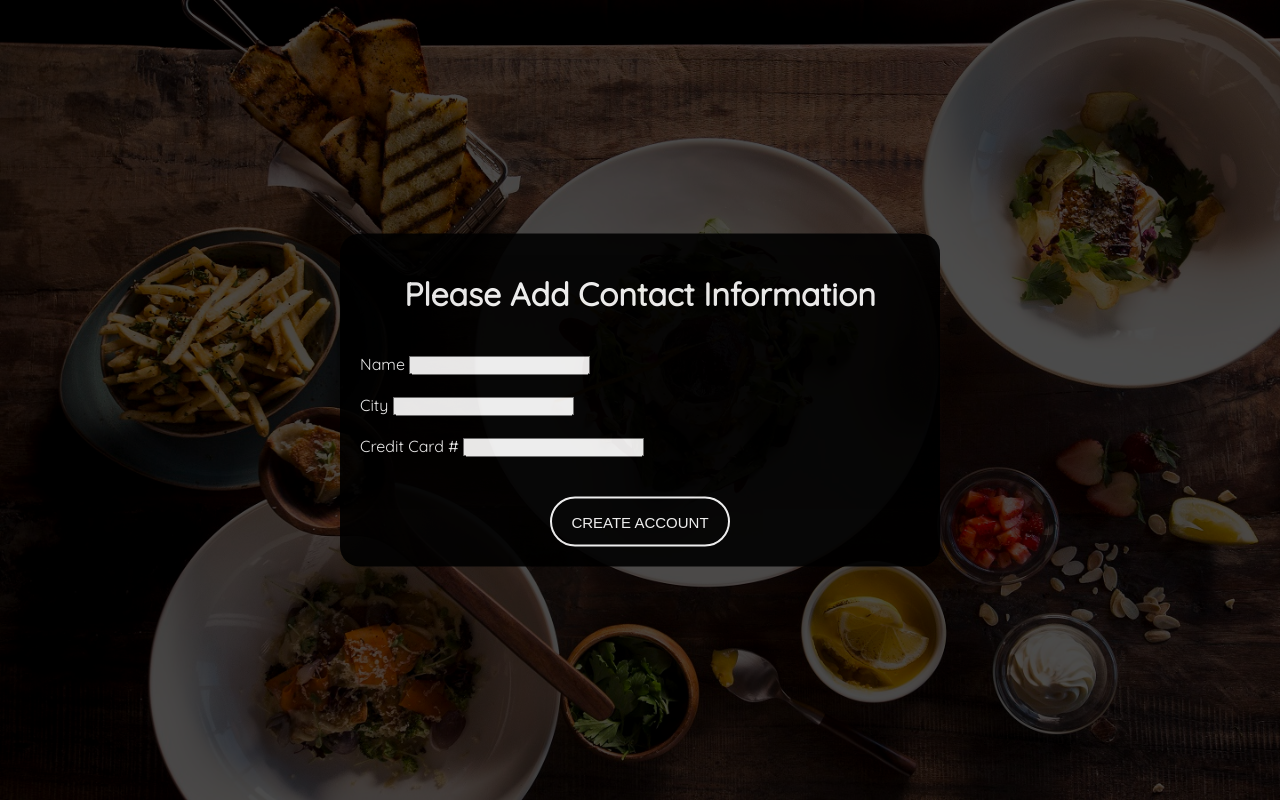
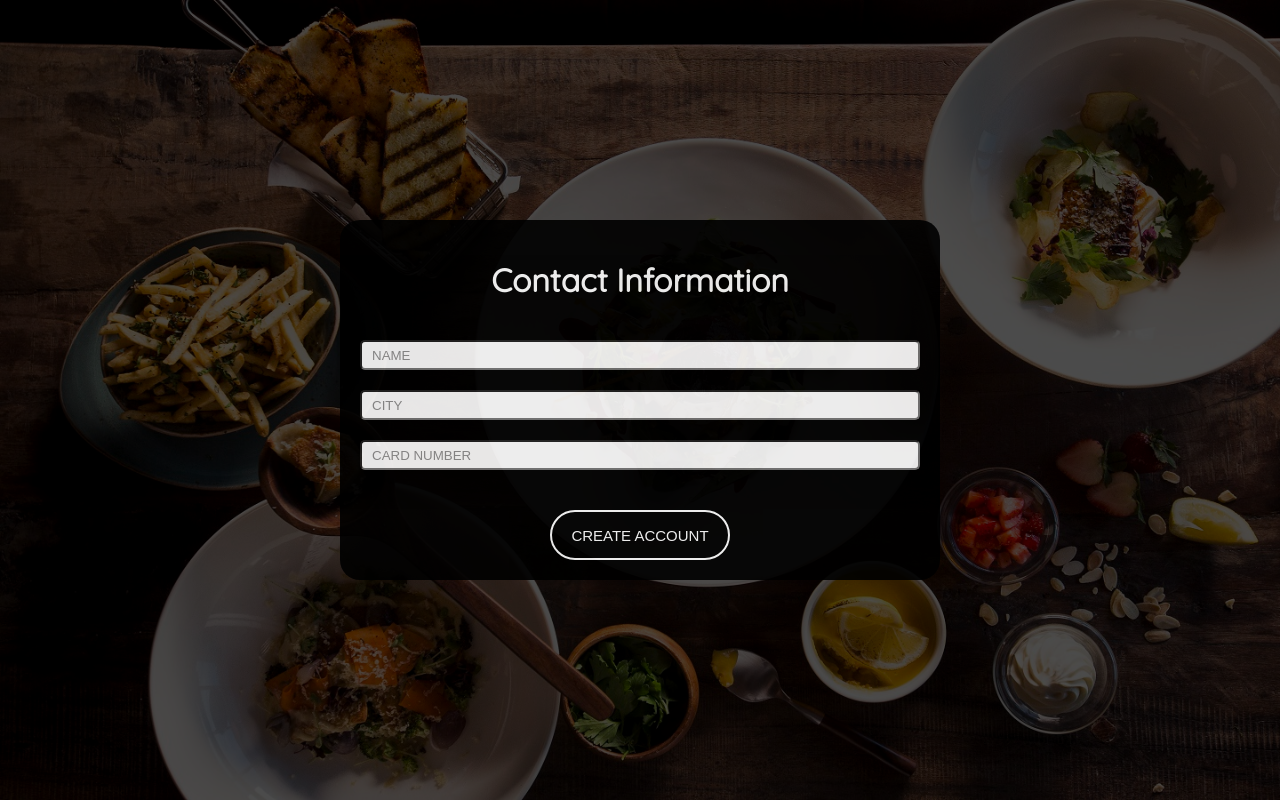
Before and after one commit to khuynh92/chewsit, a PHP site: page /contact.html in a window 1280 px wide. Run offline with PHP 8.4, Linux system fonts and the light colour scheme.

Commit message:
added some more styling and started on the js fo the contact page

```diff
--- a/app.js
+++ b/app.js
@@ -0,0 +1,22 @@
+'use strict!';
+
+var userDb = [];
+var createAccount = document.getElementById('create-account');
+
+function Constructor(userName, userCity, userCnum) {
+  this.name = userName;
+  this.city = userCity;
+  this.cnum = userCnum;
+  userDb.push(this);
+  console.log(userDb);
+}
+
+function handleContactSubmit(event) {
+  console.log(event);
+  var userName = document.getElementById('userName');
+  var userCity = document.getElementById('userCity');
+  var userCnum = document.getElementById('userCnum');
+
+  new Constructor(userName, userCity, userCnum);
+}
+createAccount.addEventListener('click', handleContactSubmit);
--- a/contact.html
+++ b/contact.html
@@ -9,29 +9,24 @@
     <body>
         <form>
             <div class = "formContainer">
-                <h1>Please Add Contact Information</h1>
+                <h1>Contact Information</h1>
                 <br>
                 <br>
-                <label for = "userName">Name</label>
-                <input name = "userName" type ="text">
+                <input id = "userName" placeholder = "Name" name = "userName" type ="text">
                 <br>
                 <br>
-                <label for = "userCity" type = "text">City</label>
-                <input name = "userCity" type = "text">
+                <input id = "userCity" placeholder ="City" name = "userCity" type = "text">
                 <br>
                 <br>
-                <label for = "userNum">Credit Card #</label>
-                <input name = "userNum" type = "text">
+                <input id = "userCnum" placeholder = "Card Number" name = "userNum" type = "text">
                 <br>
                 <br>
                 <div class = "btnContainer">
-                    <button id="create-button" type="submit">Create Account</button>
+                    <button id ="create-button" type="submit">Create Account</button>
                 </div>
             </div>
         </form>
-        <div class = "overlay">
-
-            </div>
+        <div class = "overlay"></div>
         <script src = "app.js"></script>
     </body>
 </html>
--- a/contactstyle.css
+++ b/contactstyle.css
@@ -19,6 +19,16 @@ body {
 h1 {
     margin-top:20px;
     text-align:center;
+}
+input {
+    width:100%;
+    height: 30px;
+    border-radius: 5px;
+}
+input::placeholder {
+    text-transform: uppercase;
+    padding-left:10px;
+    opacity: .8;
 }
 form {
     position: absolute;
```
Also changed, not shown: home.html (+3 -4 lines), homestyle.css (+5 -5 lines).
